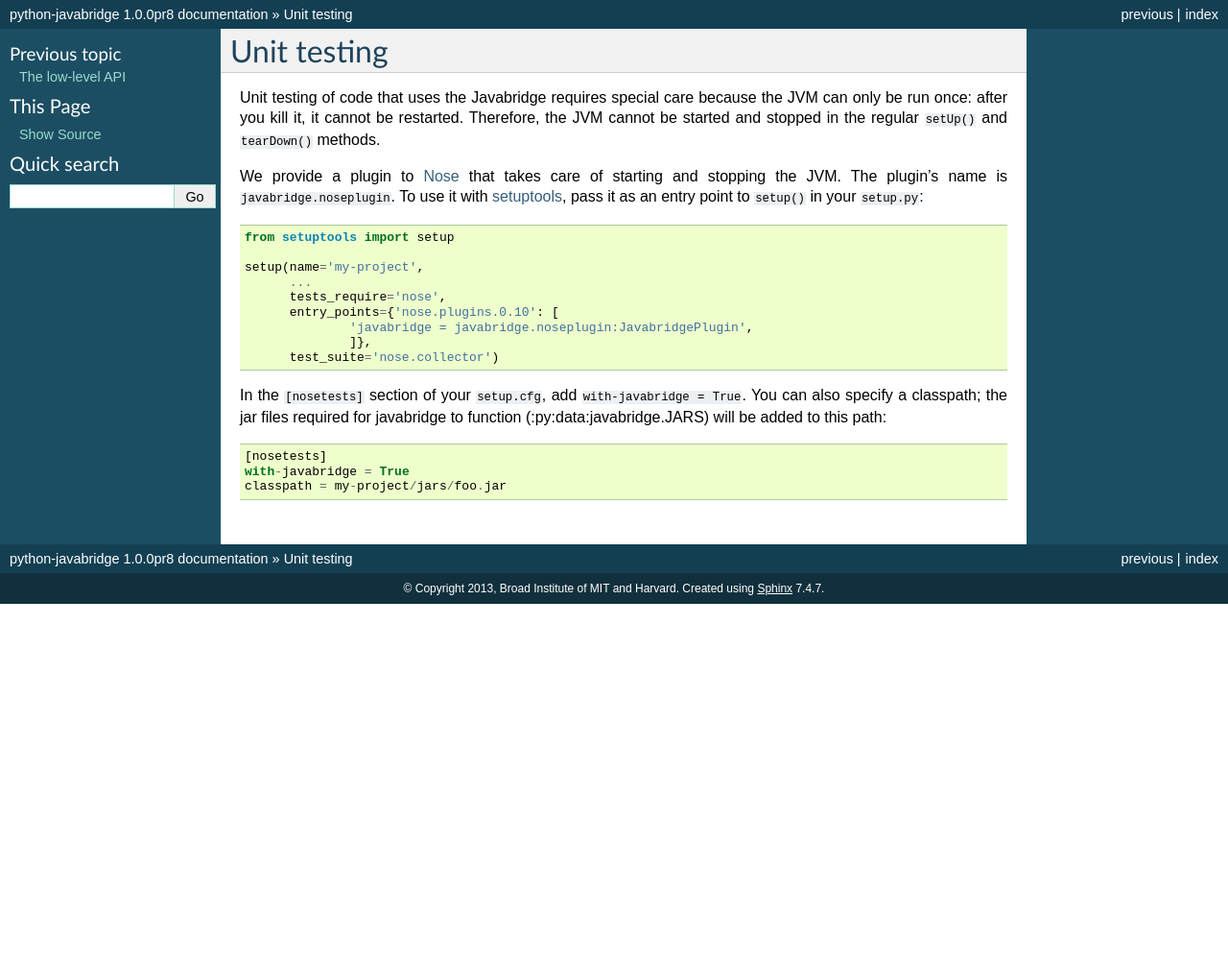
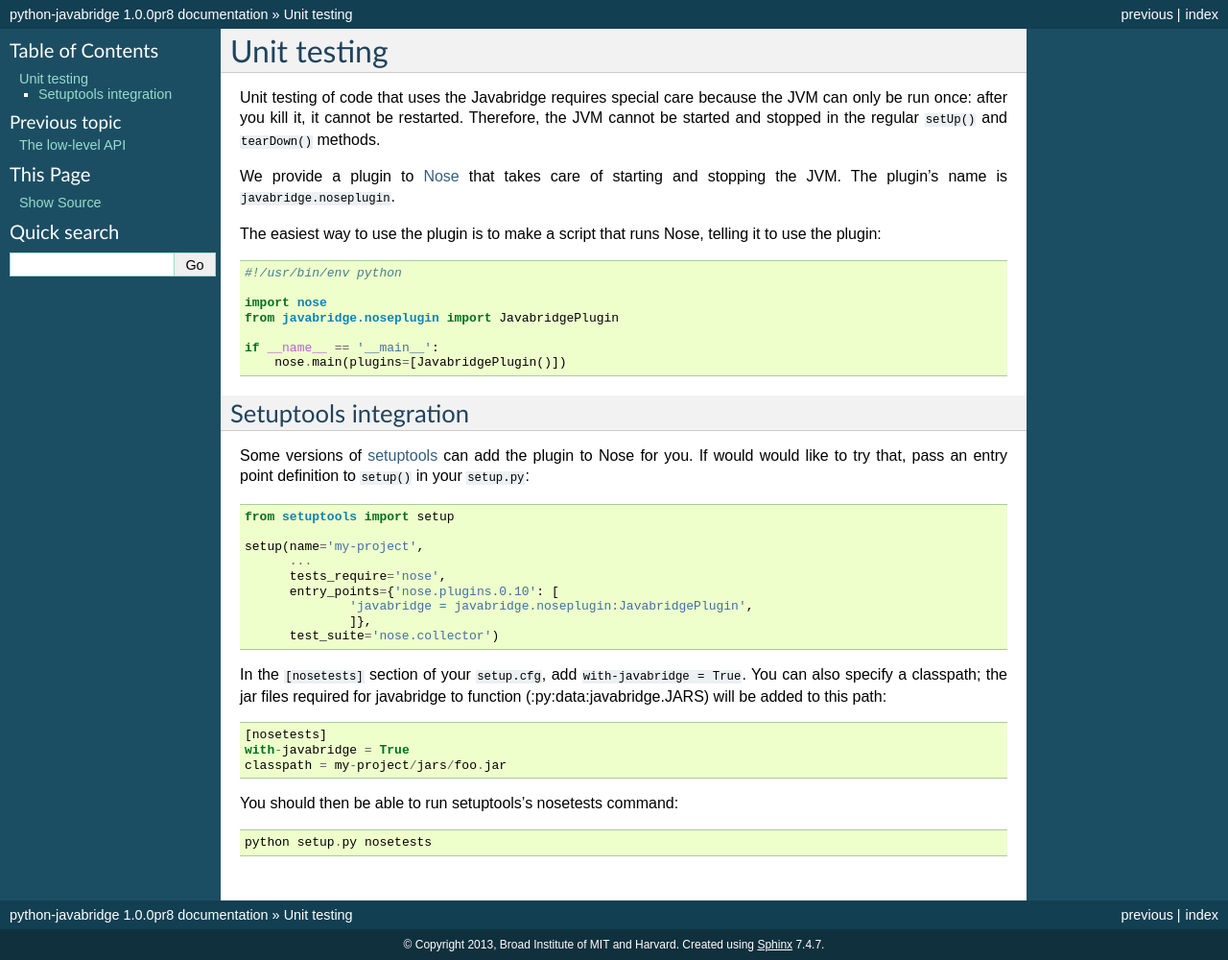
Before and after one commit to LeeKamentsky/python-javabridge, a Sphinx documentation site: the page built from docs/unittesting.rst, in a window 1280 px wide. Shown: the whole page at 96% size. Built offline with Sphinx 7.4.7, drawn with Linux system fonts in a browser that asks for light colours; before the commit the page ends 900 px from its top, so only the background shows below that.

```diff
--- a/docs/unittesting.rst
+++ b/docs/unittesting.rst
@@ -3,7 +3,25 @@ Unit testing
 
 Unit testing of code that uses the Javabridge requires special care because the JVM can only be run once: after you kill it, it cannot be restarted. Therefore, the JVM cannot be started and stopped in the regular ``setUp()`` and ``tearDown()`` methods.
 
-We provide a plugin to `Nose <https://nose.readthedocs.org/>`_ that takes care of starting and stopping the JVM. The plugin's name is ``javabridge.noseplugin``. To use it with `setuptools <https://pypi.python.org/pypi/setuptools>`_, pass it as an entry point to ``setup()`` in your ``setup.py``::
+We provide a plugin to `Nose <https://nose.readthedocs.org/>`_ that takes care of starting and stopping the JVM. The plugin's name is ``javabridge.noseplugin``.
+
+The easiest way to use the plugin is to make a script that runs Nose, telling it to use the plugin::
+
+    #!/usr/bin/env python
+
+    import nose
+    from javabridge.noseplugin import JavabridgePlugin
+
+    if __name__ == '__main__':
+        nose.main(plugins=[JavabridgePlugin()])
+
+Setuptools integration
+----------------------
+
+Some versions of `setuptools
+<https://pypi.python.org/pypi/setuptools>`_ can add the plugin to Nose
+for you. If would would like to try that, pass an entry point
+definition to ``setup()`` in your ``setup.py``::
 
     from setuptools import setup
 
@@ -20,3 +38,7 @@ In the ``[nosetests]`` section of your ``setup.cfg``, add ``with-javabridge = Tr
     [nosetests]
     with-javabridge = True
     classpath = my-project/jars/foo.jar
+
+You should then be able to run setuptools's nosetests command::
+
+    python setup.py nosetests
```
Also changed, not shown: docs/hello.rst (added, +87 -0 lines), docs/index.rst (+2 -5 lines), docs/installation.rst (+6 -6 lines).
